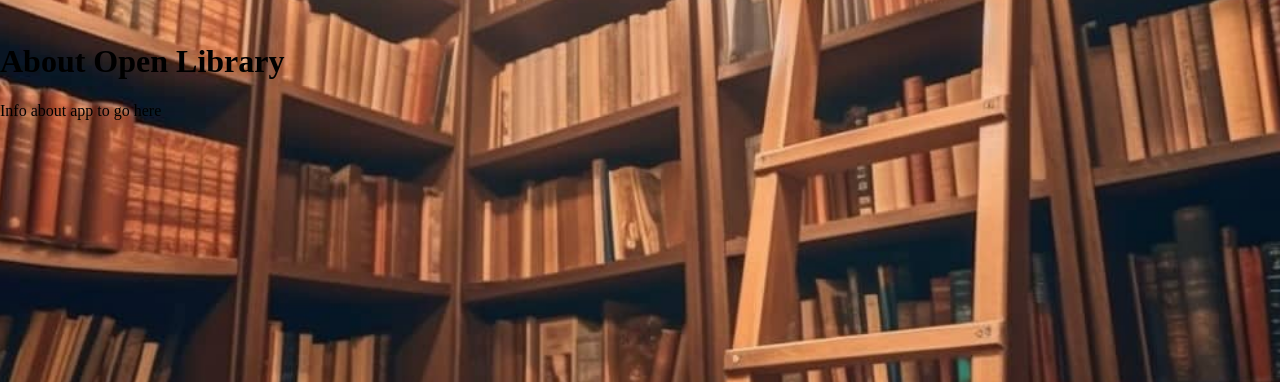
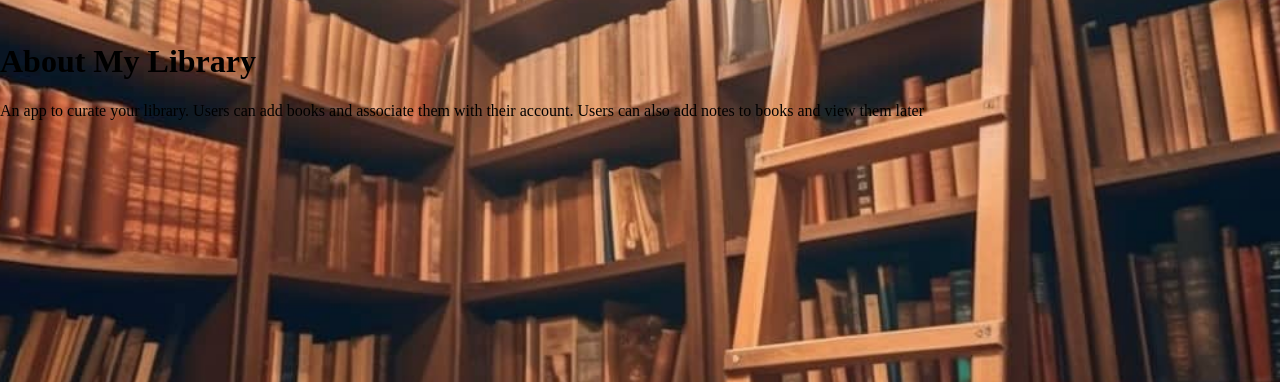
Before and after one commit to rela7e/MyLibrary, a Django app: page /about/ in a window 1280 px wide. Shown: the part 38-420 px from the top of the page. Run offline with Django 5.2, Linux system fonts and the light colour scheme.

Commit message:
edit about page

```diff
--- a/main_app/templates/about.html
+++ b/main_app/templates/about.html
@@ -1,6 +1,6 @@
 {% extends 'base.html' %}
 
 {% block content %}
-    <h1>About Open Library</h1>
-    <p> Info about app to go here</p>
+    <h1>About My Library</h1>
+    <p> An app to curate your library. Users can add books and associate them with their account. Users can also add notes to books and view them later</p>
 {% endblock %}
```
